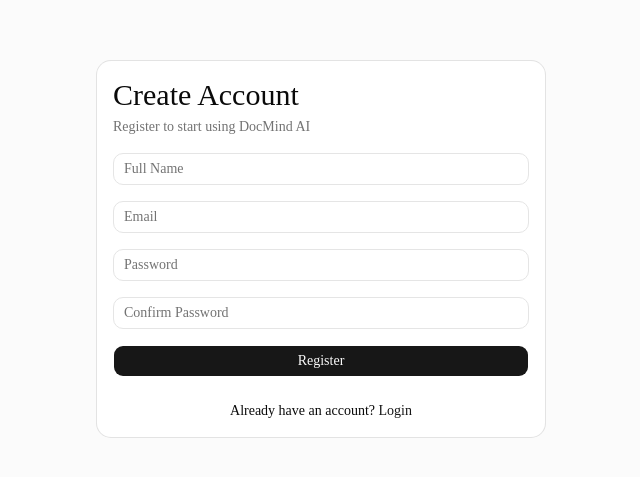
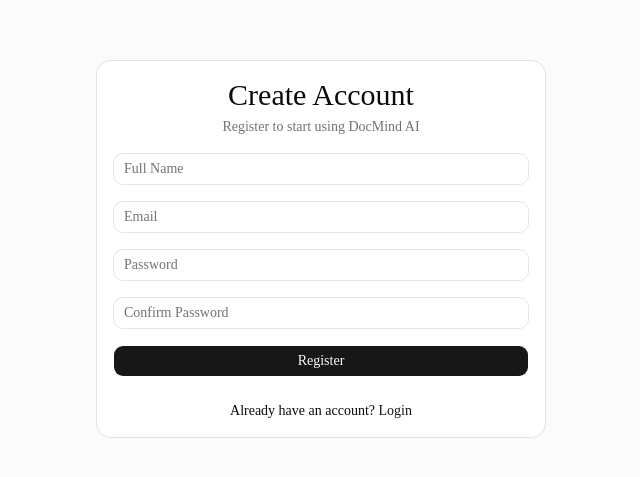
Before and after one commit to niteshmrh/docmind-ai, a Next.js app in the folder frontend/: page /register in a window 1280 px wide. Shown: the part 151-628 px from the top of the page, without its empty margins (319-959 px from the left). Built offline with nearby package versions, Linux system fonts and the light colour scheme; no server answers.

Commit message:
Registreation centrer

```diff
--- a/frontend/src/app/(auth)/register/page.tsx
+++ b/frontend/src/app/(auth)/register/page.tsx
@@ -34,7 +34,7 @@ export default function RegisterPage() {
   return (
     <main className="flex min-h-screen items-center justify-center bg-muted/40">
       <Card className="w-full max-w-md">
-        <CardHeader>
+        <CardHeader className="text-center">
           <CardTitle className="text-3xl">Create Account</CardTitle>
 
           <CardDescription>Register to start using DocMind AI</CardDescription>
```
